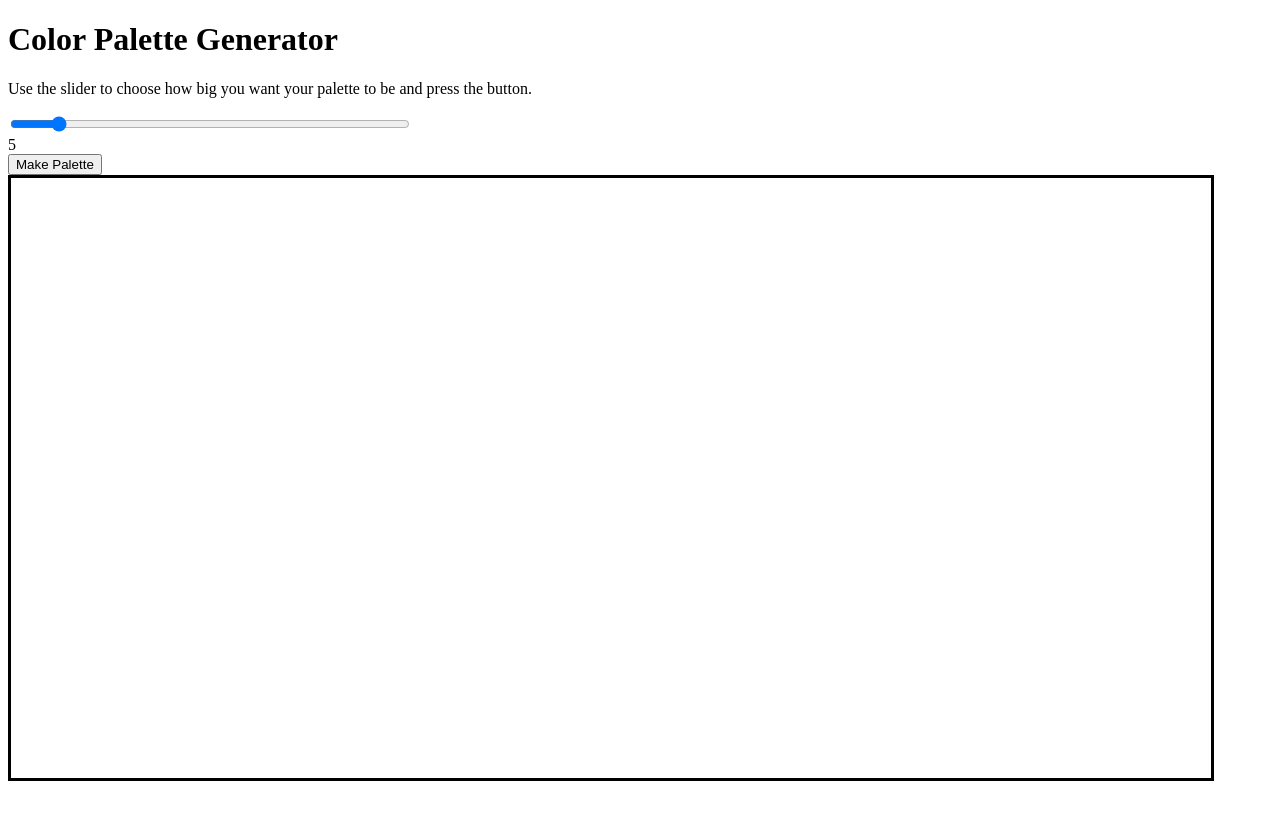
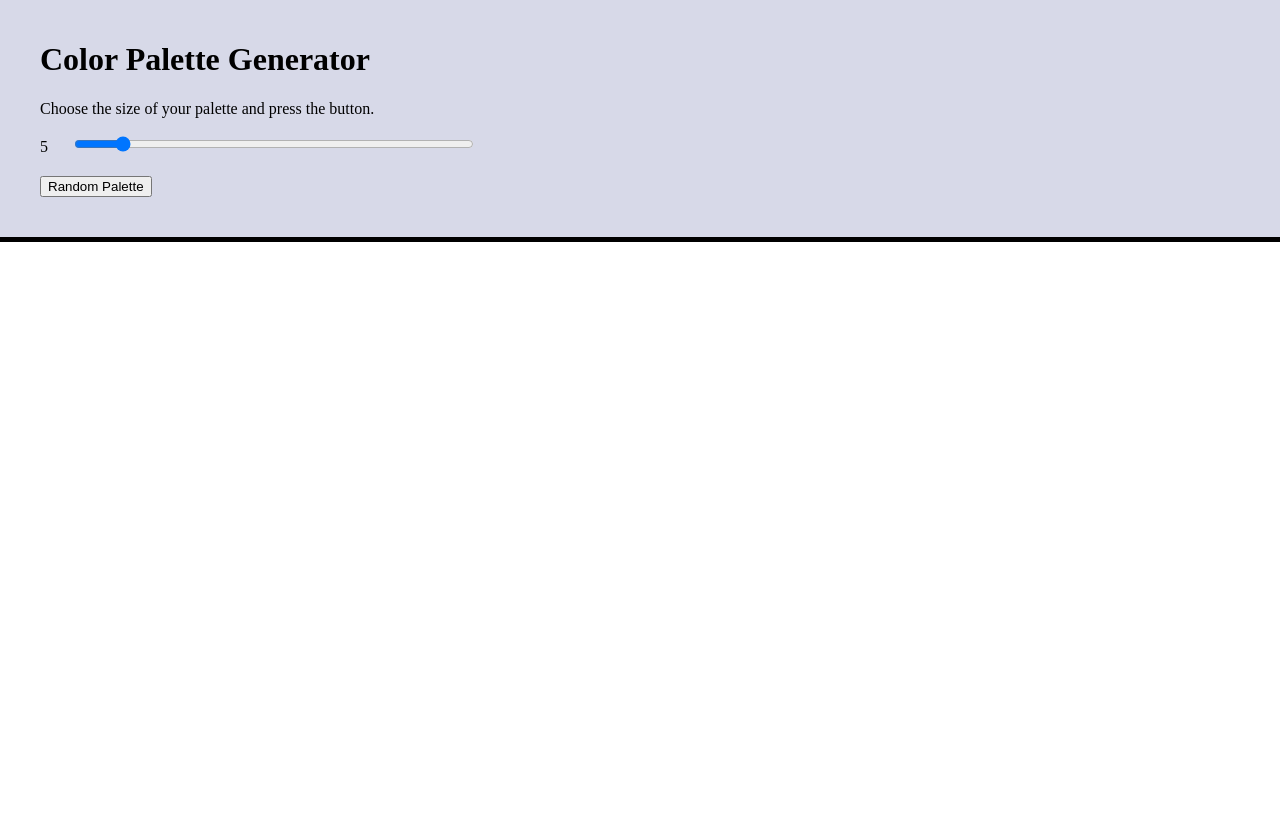
Before and after one commit to bexcoding/color-palette-generator, a plain HTML site: page index.html in a window 1280 px wide. Drawn offline with Linux system fonts and the light colour scheme.

Commit message:
changed css styling for better baseline appearance

```diff
--- a/index.html
+++ b/index.html
@@ -7,13 +7,17 @@
     <script src="script.js"></script>
   </head>
   <body>
-    <h1>Color Palette Generator</h1>
-    <p>Use the slider to choose how big you want your palette to be and press the button.</p>
-    <div id="slide-container">
-      <input type="range" id="slider" min="2" max="30" value="5" onchange="updateVal(this.value)">
-    </div>
-    <div id="slider-int">5</div>
-    <button onclick="makePalette()">Make Palette</button>
+    <header>
+      <h1>Color Palette Generator</h1>
+      <p>Choose the size of your palette and press the button.</p>
+      <div id="slider-int">5</div>
+      <div id="slide-container">
+        <input type="range" id="slider" min="2" max="30" value="5" onchange="updateVal(this.value)">
+      </div>
+      <div class="buttons">
+        <button onclick="randomPalette()">Random Palette</button>
+      </div>
+    </header>
     <div id="display-area">
     </div>
   </body>
--- a/script.js
+++ b/script.js
@@ -74,7 +74,7 @@ function resetScreen(parent) {
     };
 }
 
-function makePalette() {
+function randomPalette() {
     resetScreen(document.getElementById('display-area'));
     const sliderVal = document.getElementById('slider').value;
     const paletteList = createPaletteList(sliderVal);
@@ -82,8 +82,8 @@ function makePalette() {
         makeSquare(p);
     };
     const squares = countSquares();
-    const widthPercent = (100 / getColumns(squares)) - 1;
-    const heightPercent = (100 / getRows(squares)) - 1;
+    const widthPercent = (100 / getColumns(squares));
+    const heightPercent = (100 / getRows(squares));
     for (let s of (document.getElementsByClassName('square'))) {
         s.style.width = `${widthPercent.toString()}%`;
         s.style.height = `${heightPercent.toString()}%`;
--- a/style.css
+++ b/style.css
@@ -1,19 +1,41 @@
+body {
+    margin: 0;
+    padding: 0;
+    background-color: #d7d9e8;
+}
+
+header {
+    padding: 20px 40px;
+}
+
+
+#slider-int, #slide-container {
+    display: inline-block;
+}
+
+#slide-container {
+    padding-left: 20px;
+}
+
+.buttons {
+    display: flex;
+    padding-top: 20px;
+}
+
 #display-area {
-    border: 3px solid black;
     height: 600px;
-    width: 1200px;
+    width: 100%;
+    text-align: center;
+    font-weight: bold;
+    background-color: #ffffff;
+    border-top: 5px solid #000000;
+    margin-top: 20px;
     display: flex;
     flex-direction: row;
     flex-wrap: wrap;
     justify-content: space-evenly;
 }
 
-.square {
-    height: 100px;
-    width: 100px;
-    border: 3px solid black;
-}
-
 #slider {
     min-width: 400px;
 }
```
